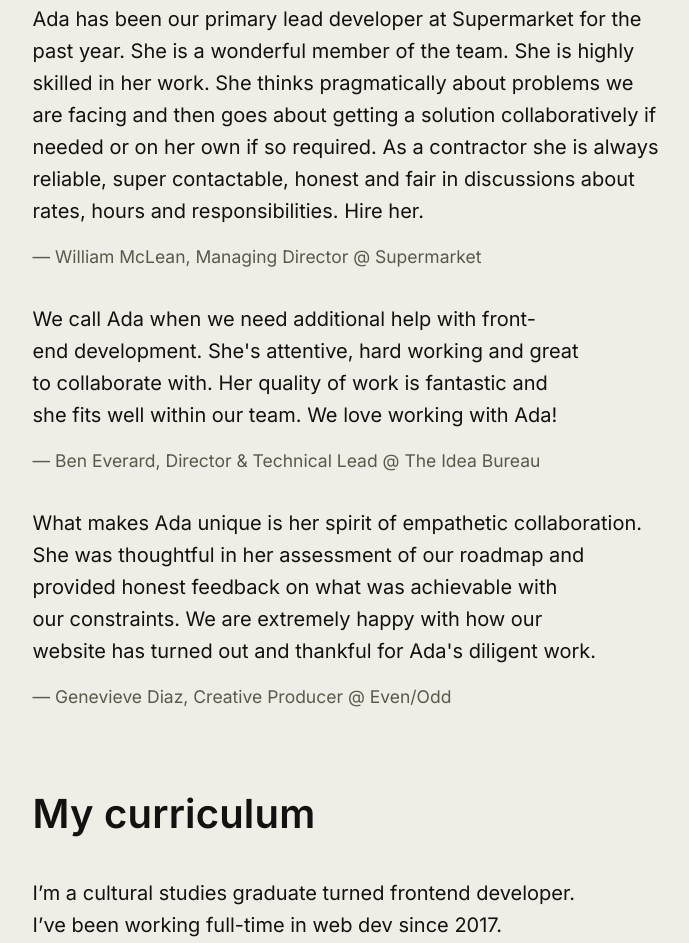
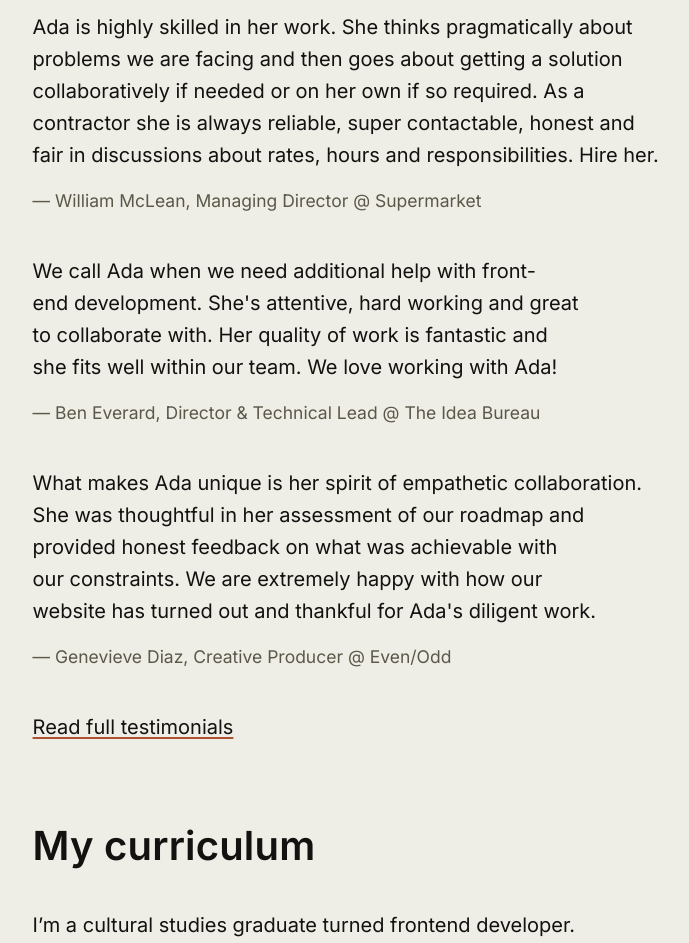
Before and after one commit to AdaBan/adabanaszak.com, an Astro site: page / in a window 1280 px wide. Shown: the part 2172-3115 px from the top of the page, without its empty margins (292-981 px from the left). Built offline with nearby package versions, Linux system fonts and the light colour scheme; Astro itself is replaced by a stand-in of ours.

Commit message:
Adding testimonials page

```diff
--- /dev/null
+++ b/src/components/TestimonialsList.astro
@@ -0,0 +1,26 @@
+---
+import Testimonial from "../components/Testimonial.astro";
+
+const { testimonials } = Astro.props;
+---
+
+<ul class="testimonials-list">
+  {
+    testimonials.map(({ quote, caption }) => (
+      <li class="testimonials-list__item">
+        <Testimonial quote={quote} caption={caption} />
+      </li>
+    ))
+  }
+</ul>
+
+<style lang="scss">
+  .testimonials-list {
+    display: grid;
+    grid-template-columns: 1fr;
+    gap: 2.5rem;
+    list-style-type: none;
+    padding: 0;
+    margin: 0;
+  }
+</style>
--- a/src/layouts/Layout.astro
+++ b/src/layouts/Layout.astro
@@ -29,9 +29,12 @@ const { title } = Astro.props;
     <title>{title}</title>
   </head>
   <body>
-    <slot />
+    <main class="container">
+      <slot />
+    </main>
   </body>
 </html>
+
 <style is:global lang="scss">
   :root {
     --accent: #af5433;
@@ -113,4 +116,10 @@ const { title } = Astro.props;
   img {
     max-width: 100%;
   }
+
+  .container {
+    padding: 2em 1rem;
+    max-width: 50ch;
+    margin: 0 auto;
+  }
 </style>
--- a/src/pages/index.astro
+++ b/src/pages/index.astro
@@ -5,24 +5,14 @@ import Services from "../sections/Services.astro";
 import Testimonials from "../sections/Testimonials.astro";
 import Curriculum from "../sections/Curriculum.astro";
 import Contact from "../sections/Contact.astro";
-import News from "../sections/News.astro";
 ---
 
 <Layout title="Ada Banaszak - freelance frontend developer">
-  <main class="container">
-    <Hero />
-    <Services />
-    <Testimonials />
-    <Curriculum />
-    <!-- <News /> -->
-    <Contact />
-  </main>
+  <Hero />
+  <Services />
+  <Testimonials />
+  <Curriculum />
+  <Contact />
 </Layout>
 
-<style lang="scss">
-  .container {
-    padding: 2em 1rem;
-    max-width: 50ch;
-    margin: 0 auto;
-  }
-</style>
+<style lang="scss"></style>
--- a/src/sections/Testimonials.astro
+++ b/src/sections/Testimonials.astro
@@ -1,8 +1,7 @@
 ---
-import Testimonial from "../components/Testimonial.astro";
+import TestimonialsList from "../components/TestimonialsList.astro";
 
 const testimonials = [
-
   {
     quote:
       "For me, Ada is the first person that comes to mind when UI development is mentioned. The experience and professionalism she brings to the table is unparalleled. I have my full trust in her abilities, and I can sleep peacefully knowing she’s on the team.",
@@ -10,7 +9,7 @@ const testimonials = [
   },
   {
     quote:
-      "Ada has been our primary lead developer at Supermarket for the past year. She is a wonderful member of the team. She is highly skilled in her work. She thinks pragmatically about problems we are facing and then goes about getting a solution collaboratively if needed or on her own if so required. As a contractor she is always reliable, super contactable, honest and fair in discussions about rates, hours and responsibilities. Hire her.",
+      "Ada is highly skilled in her work. She thinks pragmatically about problems we are facing and then goes about getting a solution collaboratively if needed or on her own if so required. As a contractor she is always reliable, super contactable, honest and fair in discussions about rates, hours and responsibilities. Hire her.",
     caption: "William McLean, Managing Director @ Supermarket",
   },
   {
@@ -28,19 +27,14 @@ const testimonials = [
 
 <section>
   <h2>What my clients say</h2>
-  <div class="testimonials-list">
-    {
-      testimonials.map(({ quote, caption }) => (
-        <Testimonial quote={quote} caption={caption} />
-      ))
-    }
+  <TestimonialsList testimonials={testimonials} />
+  <div class="cta">
+    <a href="/testimonials">Read full testimonials</a>
   </div>
 </section>
 
 <style lang="scss">
-  .testimonials-list {
-    display: grid;
-    grid-template-columns: 1fr;
-    gap: 2rem;
+  .cta {
+    margin-top: 2.5rem;
   }
 </style>
```
Also changed, not shown: src/pages/testimonials.astro (added, +42 -0 lines), src/sections/News.astro (deleted, +0 -9 lines).
